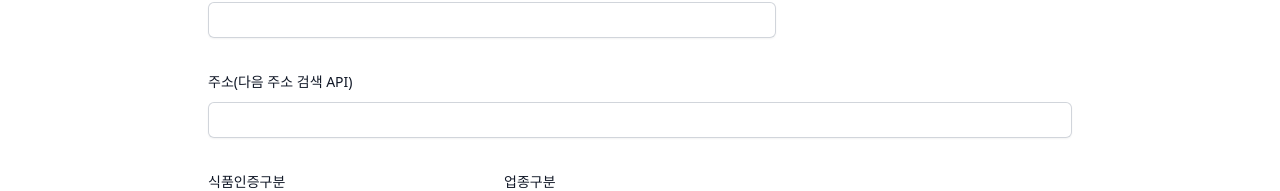
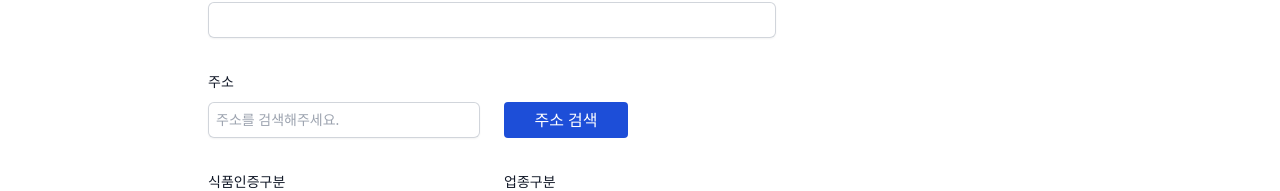
Before and after one commit to kangGayoung/portfolio-next-map, a Next.js app: page /stores/new in a window 1280 px wide. Shown: the part 311-502 px from the top of the page. Built offline with nearby package versions, Linux system fonts and the light colour scheme; no server answers.

Commit message:
react-daum-postcode  주소검색 API 추가

```diff
--- a/package.json
+++ b/package.json
@@ -15,6 +15,7 @@
     "next": "14.1.0",
     "next-auth": "^4.24.5",
     "react": "^18",
+    "react-daum-postcode": "^3.1.3",
     "react-dom": "^18",
     "react-hook-form": "^7.50.0",
     "react-icons": "^5.0.1",
--- /dev/null
+++ b/src/components/AddressSearch.tsx
@@ -0,0 +1,84 @@
+import { useState } from "react";
+import { FieldErrors, UseFormRegister, UseFormSetValue } from "react-hook-form";
+import { StoreType } from "@/interface";
+import DaumPostcodeEmbed from "react-daum-postcode";
+
+interface AddressProps {
+    setValue: UseFormSetValue<StoreType>;
+    register: UseFormRegister<StoreType>;
+    errors: FieldErrors<StoreType>;
+}
+
+export default function AddressSearch({
+    register,
+    errors,
+    setValue,
+}: AddressProps) {
+    //react-daum-postcode 창 열고닫기
+    const [isOpen, setIsOpen] = useState<boolean>(false);
+
+    // react-daum-postcode
+    const handleComplete = (data: any) => {
+        let fullAddress = data.address;
+        let extraAddress = "";
+
+        if (data.addressType === "R") {
+            // 도로명 "R" / 지번명 : "J"
+            if (data.bname !== "") {
+                extraAddress += data.bname;
+            }
+            if (data.buildingName !== "") {
+                extraAddress +=
+                    extraAddress !== ""
+                        ? `, ${data.buildingName}`
+                        : data.buildingName;
+            }
+            fullAddress += extraAddress !== "" ? ` (${extraAddress})` : "";
+        }
+
+        // 주소추가  //address 필드에 해당값이 등록
+        setValue("address", fullAddress);
+        setIsOpen(false); //초기화
+    };
+    return (
+        <>
+            <div className="col-span-full">
+                <label
+                    htmlFor="address"
+                    className="block text-sm font-medium leading-6 text-gray-900"
+                >
+                    주소
+                </label>
+                <div className="mt-2">
+                    <div className="grid grid-cols-3 md:grid-cols-6 gap-6">
+                        <input
+                            {...register("address", { required: true })}
+                            readOnly
+                            placeholder="주소를 검색해주세요."
+                            className="col-span-2 block w-full rounded-md border-0 outline-none px-2 py-1.5 text-gray-900 shadow-sm ring-1 ring-inset ring-gray-300 placeholder:text-gray-400 focus:ring-2 focus:ring-inset focus:ring-indigo-600 sm:text-sm sm:leading-6"
+                        />
+                        <button
+                            type="button"
+                            onClick={() => setIsOpen((val) => !val)}
+                            className="bg-blue-700 hover:bg-blue-600 py-1.5 px-2 rounded text-white"
+                        >
+                            주소 검색
+                        </button>
+                    </div>
+
+                    {errors?.address?.type === "required" && (
+                        <div className="pt-2 text-xs text-red-600">
+                            필수 입력사항입니다.
+                        </div>
+                    )}
+                </div>
+            </div>
+            {/* 창이 열렸을 때 해당 코드 실행 */}
+            {isOpen && (
+                <div className="border border-gray-300 w-full col-span-full md:col-span-3 rounded-md p-2 ">
+                    <DaumPostcodeEmbed onComplete={handleComplete} />
+                </div>
+            )}
+        </>
+    );
+}
--- a/src/pages/api/stores.ts
+++ b/src/pages/api/stores.ts
@@ -2,6 +2,7 @@ import type { NextApiRequest, NextApiResponse } from "next";
 import { StoreApiResponse, StoreType } from "@/interface";
 import { PrismaClient } from "@prisma/client";
 import prisma from "@/db";
+import axios from "axios";
 
 interface Responsetype {
     page?: string;
@@ -19,9 +20,26 @@ export default async function handler(
 
     if (req.method === "POST") {
         // 데이터 생성을 처리한다
-        const data = req.body;
+        const formData = req.body;
+        const headers = {
+            Authorization: `KakaoAK ${process.env.KAKAO_CLIENT_ID}`,
+        };
+
+        // 카카오에서 주소 검색 가져오기
+        const { data } = await axios.get(
+            `https://dapi.kakao.com/v2/local/search/address.json?query=${encodeURI(formData.address)}`,
+            { headers }, //axios 요청시 헤더값 추가 요청
+        );
+
+        //console.log("@@data", data, data.documents[0].y, data.documents[0].x);
+
+        //위도 경도 값 넣어주기
         const result = await prisma.store.create({
-            data: { ...data },
+            data: {
+                ...formData,
+                lat: data.documents[0].y,
+                lng: data.documents[0].x,
+            },
         });
 
         return res.status(200).json(result);
--- a/src/pages/stores/new.tsx
+++ b/src/pages/stores/new.tsx
@@ -3,24 +3,27 @@ import { CATEGORY_ARR, FOOD_CERTIFY_ARR, STORE_TYPE_ARR } from "@/data/store";
 import { toast } from "react-toastify";
 import axios from "axios";
 import { useRouter } from "next/router";
+import AddressSearch from "@/components/AddressSearch";
+import { StoreType } from "@/interface";
 
 export default function StoreNewPage() {
     const router = useRouter();
     const {
         register,
         handleSubmit,
+        setValue,
         formState: { errors },
-    } = useForm();
+    } = useForm<StoreType>();
 
     return (
         <form
             className="px-4 md:max-w-4xl mx-auto py-8"
             onSubmit={handleSubmit(async (data) => {
-                console.log(data);
+                //console.log(data);
 
                 try {
                     const result = await axios.post("/api/stores", data);
-                    console.log(result);
+                    //console.log(result);
 
                     if (result.status === 200) {
                         // 성공 케이스
@@ -120,25 +123,11 @@ export default function StoreNewPage() {
                             </div>
                         </div>
 
-                        <div className="col-span-full">
-                            <label
-                                htmlFor="address"
-                                className="block text-sm font-medium leading-6 text-gray-900"
-                            >
-                                주소(다음 주소 검색 API)
-                            </label>
-                            <div className="mt-2">
-                                <input
-                                    {...register("address", { required: true })}
-                                    className="block w-full rounded-md border-0 outline-none px-2 py-1.5 text-gray-900 shadow-sm ring-1 ring-inset ring-gray-300 placeholder:text-gray-400 focus:ring-2 focus:ring-inset focus:ring-indigo-600 sm:text-sm sm:leading-6"
-                                />
-                                {errors?.address?.type === "required" && (
-                                    <div className="pt-2 text-xs text-red-600">
-                                        필수 입력사항입니다.
-                                    </div>
-                                )}
-                            </div>
-                        </div>
+                        <AddressSearch
+                            setValue={setValue}
+                            register={register}
+                            errors={errors}
+                        />
 
                         <div className="sm:col-span-2 sm:col-start-1">
                             <label
@@ -205,6 +194,7 @@ export default function StoreNewPage() {
             <div className="mt-6 flex items-center justify-end gap-x-6">
                 <button
                     type="button"
+                    onClick={() => router.back()}
                     className="text-sm font-semibold leading-6 text-gray-900"
                 >
                     뒤로가기
```
Also changed, not shown: 1 other file (tests, documents, lock files or other folders).
